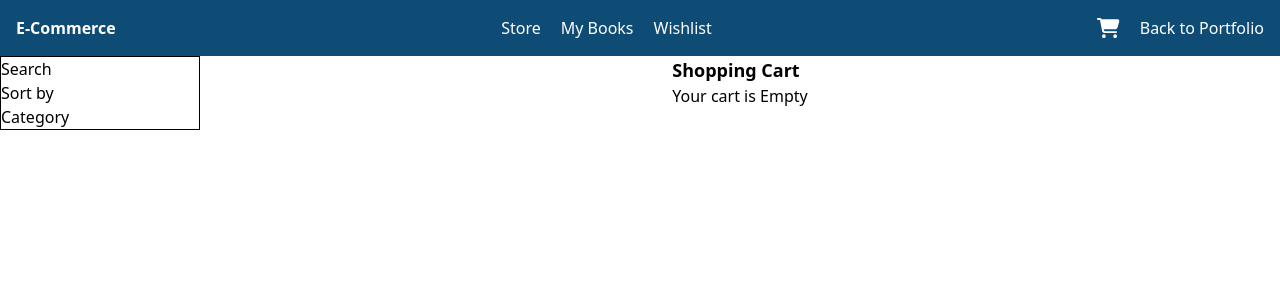
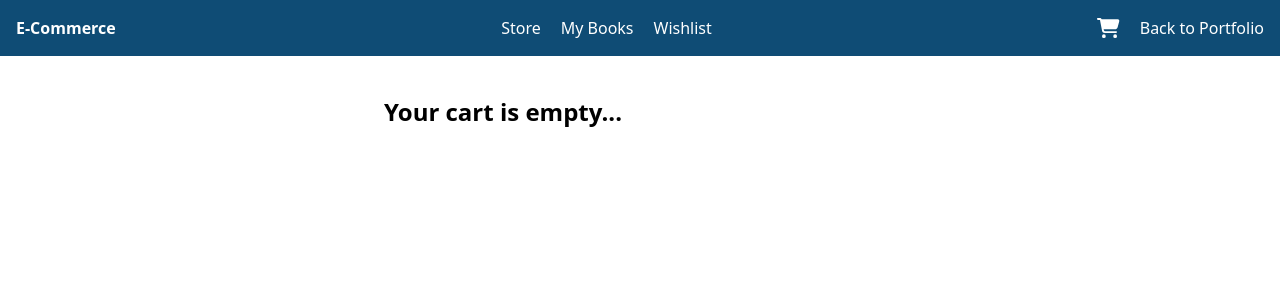
Before and after one commit to Cody06/Portfolio, a Next.js app: page /ecommerce in a window 1280 px wide. Both pictures are taken after a click on the button 1108 px from the left and 28 px from the top of the page. Shown: the top 300 px of the page. Built offline with nearby package versions, Linux system fonts and the light colour scheme.

Commit message:
Minor updates

```diff
--- a/src/components/projects/ECommerce/components/Cart.tsx
+++ b/src/components/projects/ECommerce/components/Cart.tsx
@@ -1,5 +1,6 @@
 import { Dispatch, SetStateAction } from 'react';
 import { Book, Views } from '../types';
+import SectionHeader from './SectionHeader';
 
 type Props = {
     onDeleteItem: (id: number) => void;
@@ -15,11 +16,10 @@ export default function Cart({ onDeleteItem, setSelectedView, itemsInCart }: Pro
     );
 
     return (
-        <div className="content-max-width mx-auto">
-            <h2 className="text-lg font-bold">Shopping Cart</h2>
-
+        <section className="content-max-width ml-[30%]">
             {itemsInCart?.length ? (
                 <>
+                    <SectionHeader title="Shopping Cart" />
                     <table className="mb-4">
                         <thead className="border-b-2 border-grey-90">
                             <tr>
@@ -59,8 +59,8 @@ export default function Cart({ onDeleteItem, setSelectedView, itemsInCart }: Pro
                     </button>
                 </>
             ) : (
-                <h2>Your cart is Empty</h2>
+                <SectionHeader title="Your cart is empty..." />
             )}
-        </div>
+        </section>
     );
 }
--- a/src/components/projects/ECommerce/components/Store.tsx
+++ b/src/components/projects/ECommerce/components/Store.tsx
@@ -1,6 +1,7 @@
 import Image from 'next/image';
 import books from '../books';
 import { Book } from '../types';
+import SectionHeader from './SectionHeader';
 
 type Props = {
     onAddToCart: (item: Book) => void;
@@ -10,14 +11,19 @@ export default function Store({ onAddToCart }: Props) {
     const viewBookPage = (id: number) => console.log('view book page:', id);
 
     return (
-        <div className="content-max-width mx-auto flex flex-wrap gap-4">
+        <section className="mx-4">
+            <SectionHeader title="Programming books" />
+            <div className="flex flex-wrap gap-4">
                 {books.map((book) => (
                     <article
                         key={book.id}
                         className="flex flex-col w-[300px] p-2 items-center border border-grey-90"
                     >
                         {book.images[0] && (
-                        <button className="bg-grey-100 mb-2" onClick={() => viewBookPage(book.id)}>
+                            <button
+                                className="bg-grey-100 mb-2"
+                                onClick={() => viewBookPage(book.id)}
+                            >
                                 <Image
                                     src={`/assets/books/${book.images[0]}`}
                                     width={200}
@@ -55,5 +61,6 @@ export default function Store({ onAddToCart }: Props) {
                     </article>
                 ))}
             </div>
+        </section>
     );
 }
--- a/src/components/projects/ECommerce/index.tsx
+++ b/src/components/projects/ECommerce/index.tsx
@@ -82,15 +82,17 @@ export default function ECommerce() {
                     </Link>
                 </div>
             </nav>
-            <main className="flex">
+            <div className="flex">
                 {/* TODO: Implement the side component */}
-                <aside className="border w-[200px]">
-                    <div>Search</div>
-                    <div>Sort by</div>
-                    <div>Category</div>
-                </aside>
+                {selectedView !== 'cart' && selectedView !== 'checkout' && (
+                    <aside className="border w-[200px]">
+                        <div>Search</div>
+                        <div>Sort by</div>
+                        <div>Category</div>
+                    </aside>
+                )}
                 {views[selectedView]}
-            </main>
+            </div>
         </>
     );
 }
```
Lines whose indentation alone changed are shown as unchanged.
